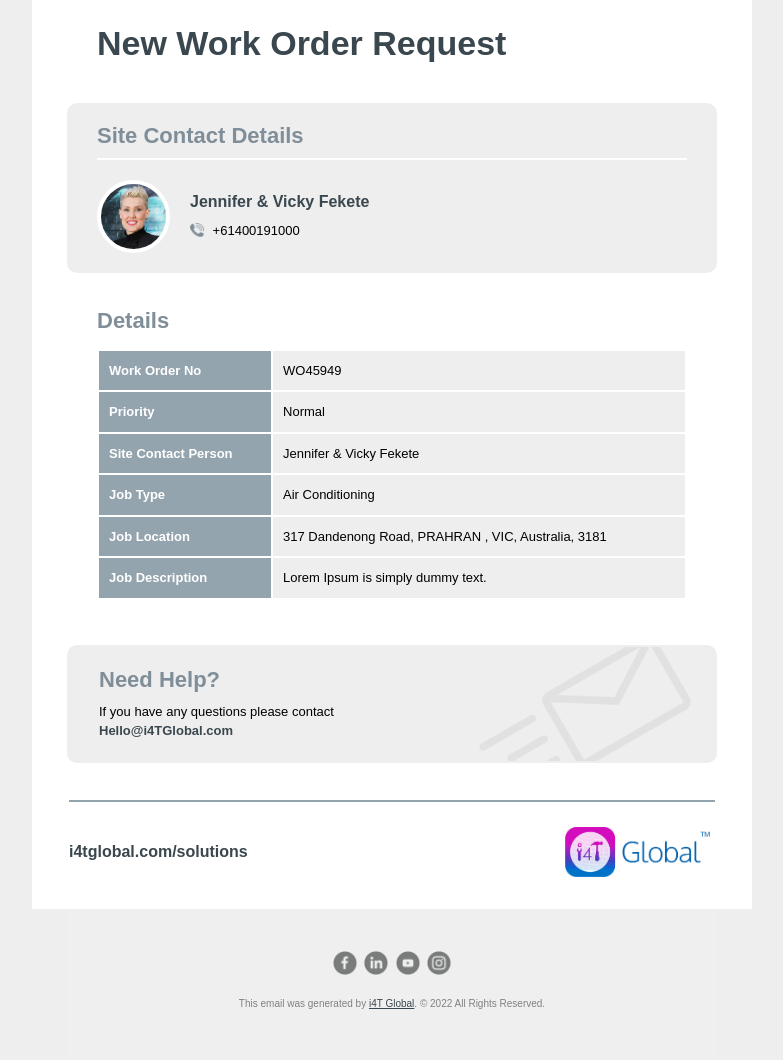
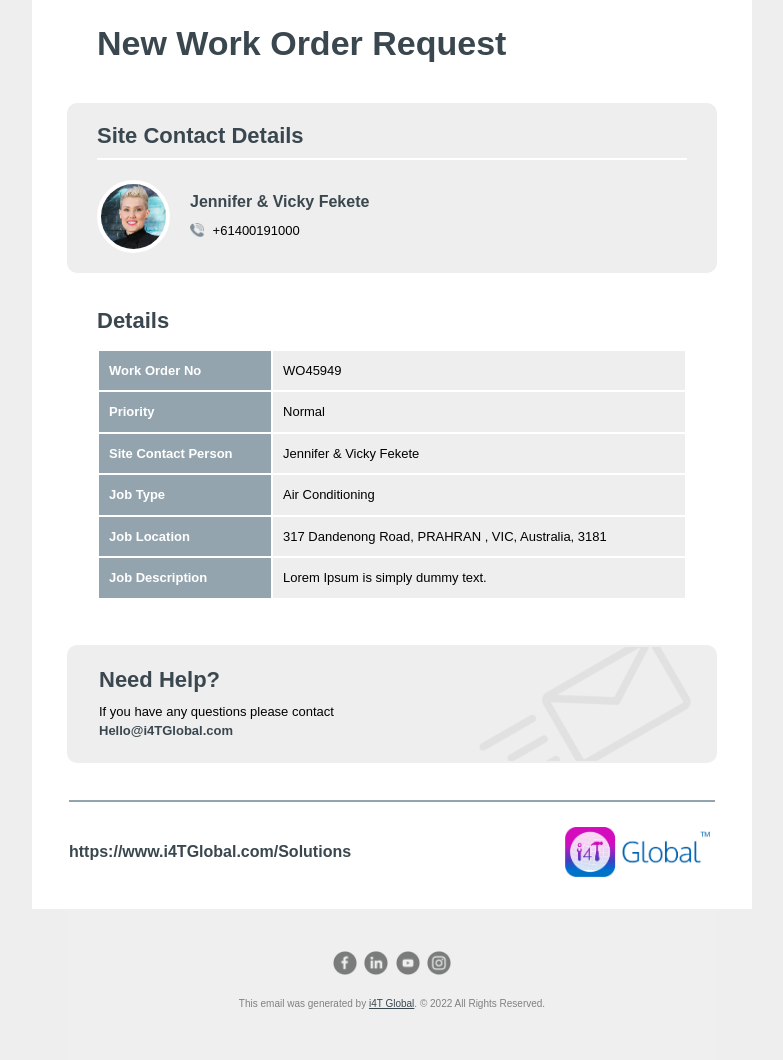
Before and after one commit to Dilhar/Dilhar.github.io, a plain HTML site: page v1/index.html in a window 1280 px wide. Shown: the part 420-1480 px from the top of the page, without its empty margins (248-1031 px from the left). Drawn offline with Linux system fonts and the light colour scheme.

Commit message:
initial update emailer

```diff
--- a/v1/index.html
+++ b/v1/index.html
@@ -439,7 +439,7 @@ New Work Order Request</h1>
 																					<table class="customer-detail" cellpadding="0" cellspacing="0" style="width: 100%; background-color: #eee; border-radius: 10px 10px 0 0;">
 																						<tbody><tr>
 																							<td width="100%" style="padding: 20px 30px 10px !important;">
-																								<h2 style="font-size: 22px; line-height: 1.15; color: #7f8e98; font-weight: bold; margin: 0;">Site Contact Details</h2>
+																								<h2 style="font-size: 22px; line-height: 1.15; color: #3a474f; font-weight: bold; margin: 0;">Site Contact Details</h2>
 																							</td>
 
 																						</tr>
@@ -485,7 +485,7 @@ New Work Order Request</h1>
 							<td class="sub-header">
 								<table cellpadding="0" cellspacing="0" width="100%" role="presentation" style="min-width: 100%; " class="stylingblock-content-wrapper">
 									<tr>
-										<td><h2 style="margin-bottom: 15px; margin-top: 0; font-size: 22px; font-weight: bold; line-height: 1.15; color: #7f8e98; padding:0 30px;">Details</h2></td>
+										<td><h2 style="margin-bottom: 15px; margin-top: 0; font-size: 22px; font-weight: bold; line-height: 1.15; color: #3a474f; padding:0 30px;">Details</h2></td>
 									</tr>
 								</table>
 							</td>
@@ -567,7 +567,7 @@ New Work Order Request</h1>
 								<table class="help-section stylingblock-content-wrapper" cellpadding="20" style="width: 100%; background-color: #eee; margin-top: 30px; margin-bottom: 35px; border-radius: 10px;">
 									<tr>
 										<td style="background-image: url('images/send.png') !important; background-repeat: no-repeat; background-position:right; background-size: 220px; background-origin: content-box;">
-											<h2 style="padding-top: 25px; margin-bottom: 0px; margin-top: 0; padding: 0px 10px 10px 10px; font-size: 22px; text-align: left; color: #7f8e98; line-height: 1.15;">Need Help?</h2>
+											<h2 style="padding-top: 25px; margin-bottom: 0px; margin-top: 0; padding: 0px 10px 10px 10px; font-size: 22px; text-align: left; color: #3a474f; line-height: 1.15;">Need Help?</h2>
 											<p style="font-family: Arial; color: #000; font-size: 13px; margin: 0; padding-bottom: 0px; text-align: left; padding-left: 10px; padding-right: 10px;">If you have any questions please contact <br> <strong><a style="color: #3a474f; text-decoration: none;" href="mailto:Hello@i4TGlobal.com">Hello@i4TGlobal.com</a></strong> </p>
 										</td>
 									</tr>
@@ -589,7 +589,7 @@ New Work Order Request</h1>
 							<tr>
 								<td class="ft-link" width="60%" style="padding-left: 0; padding-top: 25px;">
 									<h3 style="color: #004677; font-family: Arial; font-size: 16px; font-style: normal; font-weight: bold; line-height: 1.15;">
-							<a href="https://www.i4tglobal.com/solutions/" target="_blank" style="color:#3a474f;text-decoration:none;">i4tglobal.com/solutions</a></h3>
+							<a href="https://www.i4tglobal.com/solutions/" target="_blank" style="color:#3a474f;text-decoration:none;">https://www.i4TGlobal.com/Solutions</a></h3>
 								</td>
 								<td class="ft-logo" width="40%" style="padding-right: 0; padding-top: 25px; text-align: right;">
 									<a href="https://www.i4tglobal.com/" target="_blank"><img width="150" alt="" src="images/logo.jpg" style="width: 150px; height: auto;"></a>
```
